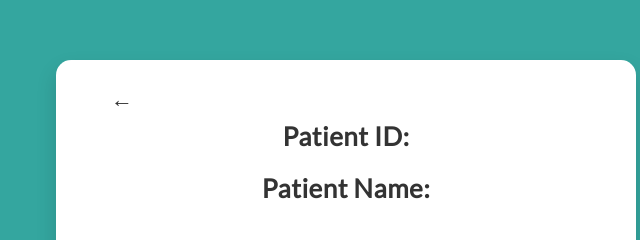
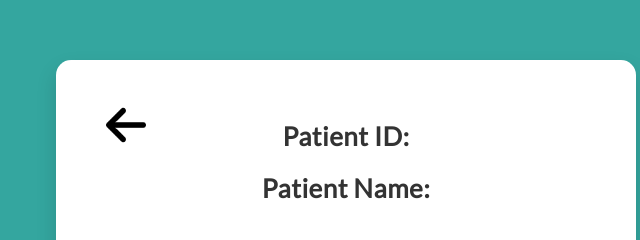
Before and after one commit to winniehhy/Medilink, a website: page frontend/hospital_preview_update.html in a window 1280 px wide. Shown: the part 160-400 px from the top of the page, 294-934 px from the left. Drawn offline with Linux system fonts and the light colour scheme.

Commit message:
save changes on main

```diff
--- a/frontend/hospital_preview_update.html
+++ b/frontend/hospital_preview_update.html
@@ -10,7 +10,7 @@
     <div class="top-rectangle"></div>
     <div class="middle-rectangle">
         <div class="header">
-            <button class="back-arrow" onclick="prevPage()">&#8592;</button>
+            <img src="src/sidebar/arrow.png" alt="Back" class="back-arrow" onclick="prevPage()" style="cursor: pointer; width: 40px; height: auto;">
         </div>
         <div class="fillingcontainer">
             <div class="title">Patient ID: <span id="patient-id"></span></div>
--- a/frontend/style.css
+++ b/frontend/style.css
@@ -54,10 +54,11 @@ body {
 }
 
 .back-arrow {
-    font-size: 22px;
+    border-radius: 40%;
     cursor: pointer;
     position: absolute;
-    left: 10px;
+    top: 0.1px;
+    left: 5px;
     color: #333;
     font-weight: bold;
     background: none;
@@ -69,8 +70,10 @@ body {
     transition: color 0.2s ease;
 }
 
-.back-arrow:hover {
-    color: #267d74;
+.back-arrow:active {
+    background-color: #d3d3d3;
+    box-shadow: 0 4px 10px rgba(0, 0, 0, 0.3);
+    transform: scale(0.95);
 }
 
 .fillingcontainer {
```
Also changed, not shown: frontend/track_progress.html (+0 -1 lines), frontend/src/sidebar/arrow-removebg.png (deleted).
